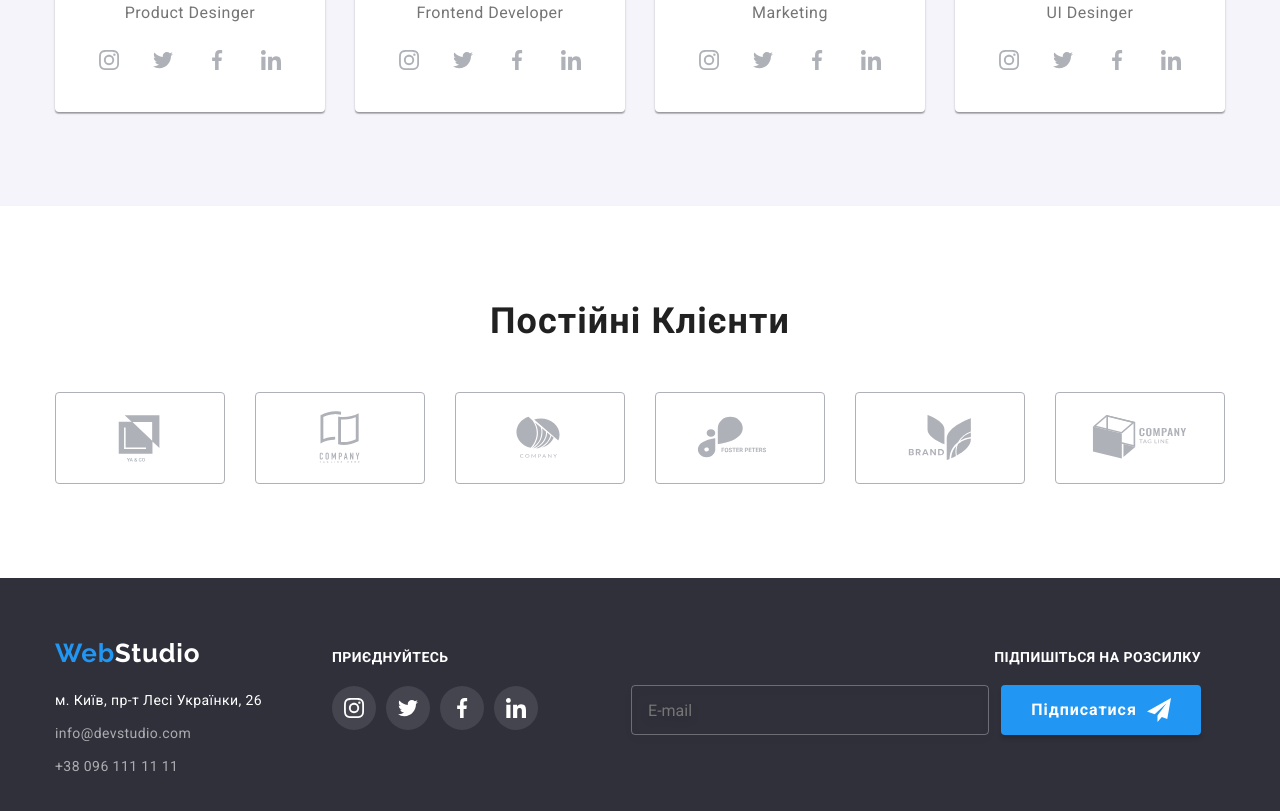
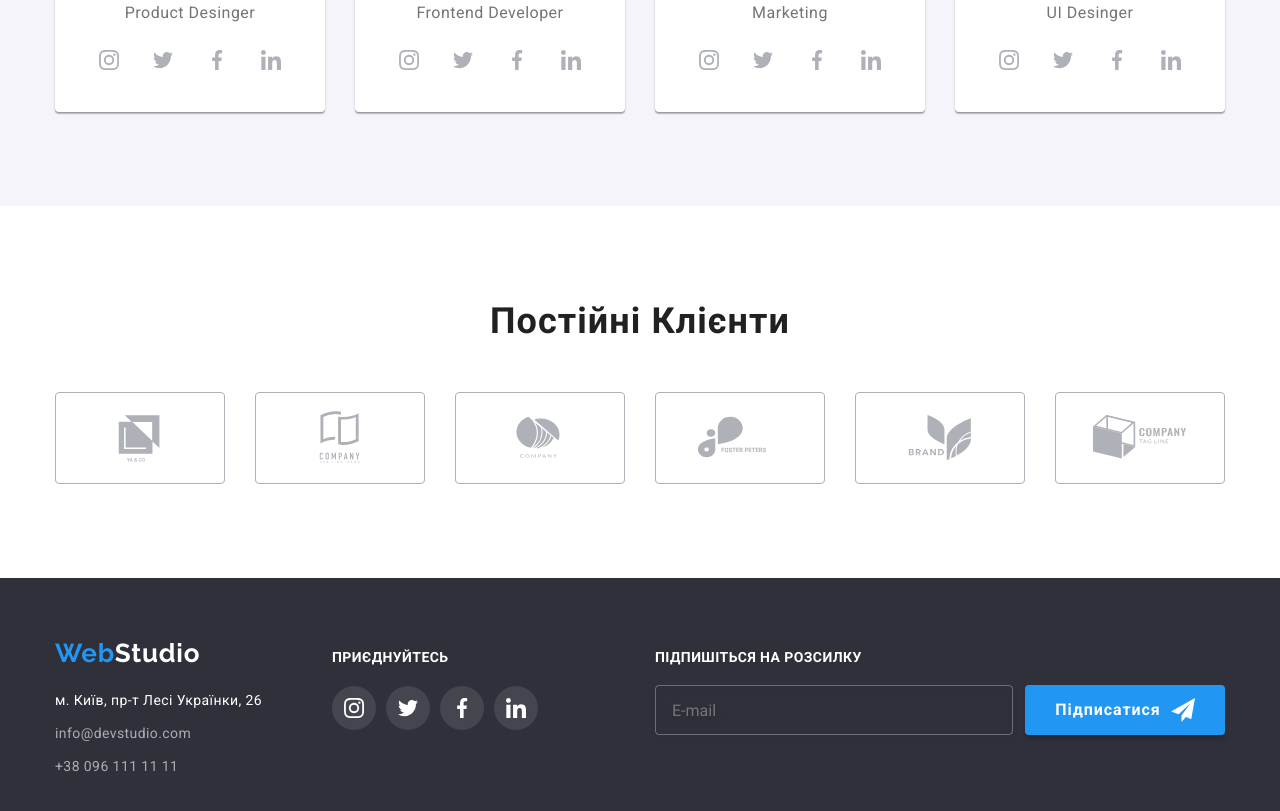
Before and after one commit to ZakharTsarapov/goit-markup-hw-06, a plain HTML site: page index.html in a window 1280 px wide. Shown: the part 2099-2910 px from the top of the page. Drawn offline with nearby package versions, Linux system fonts and the light colour scheme.

Commit message:
Update styles.css

```diff
--- a/css/styles.css
+++ b/css/styles.css
@@ -1006,7 +1006,7 @@ overflow: hidden; */
 /* footer form */
 
 .footer-form {
-    margin-left: 93px;
+    margin-left: auto;
     display: flex;
     flex-direction: column;
 }
@@ -1018,7 +1018,6 @@ overflow: hidden; */
     letter-spacing: 0.03em;
     text-transform: uppercase;
     color: var(--white-color);
-    margin-left: auto;
     margin-bottom: 20px;
 }
 
```
